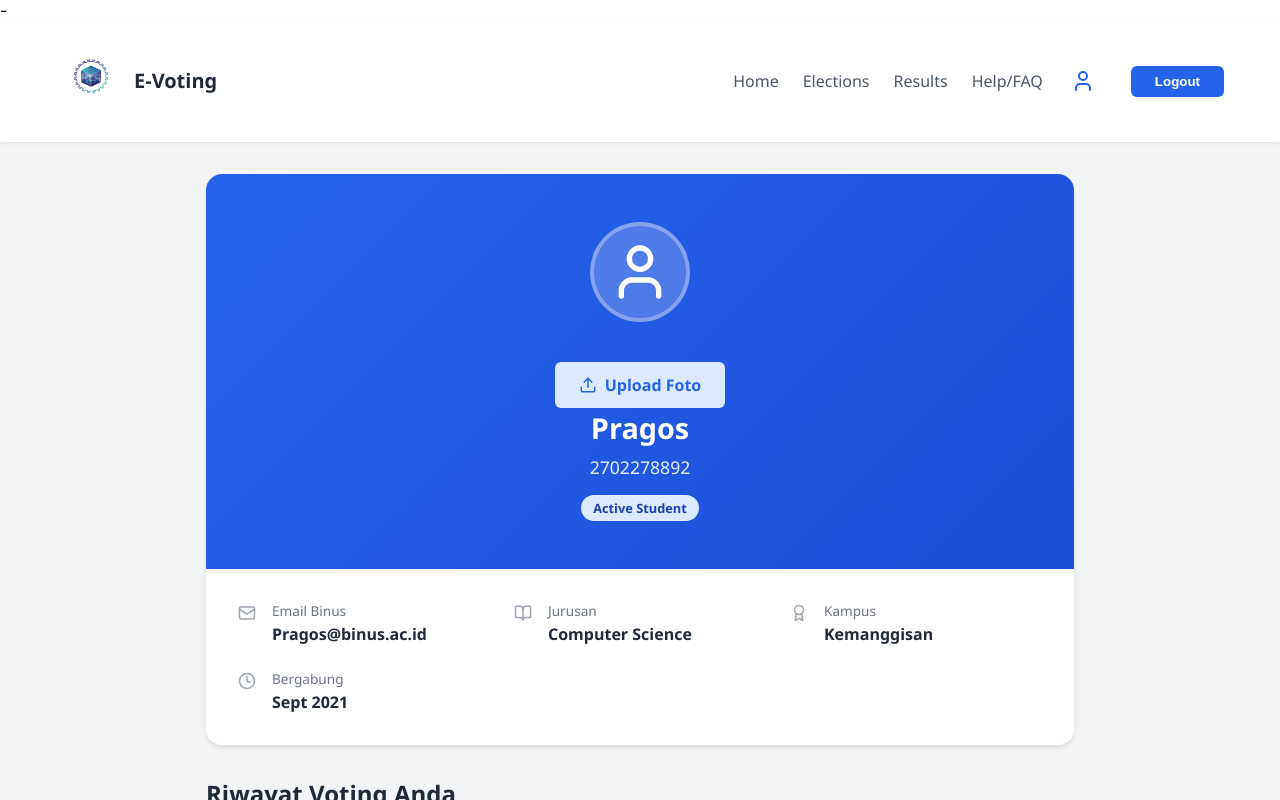
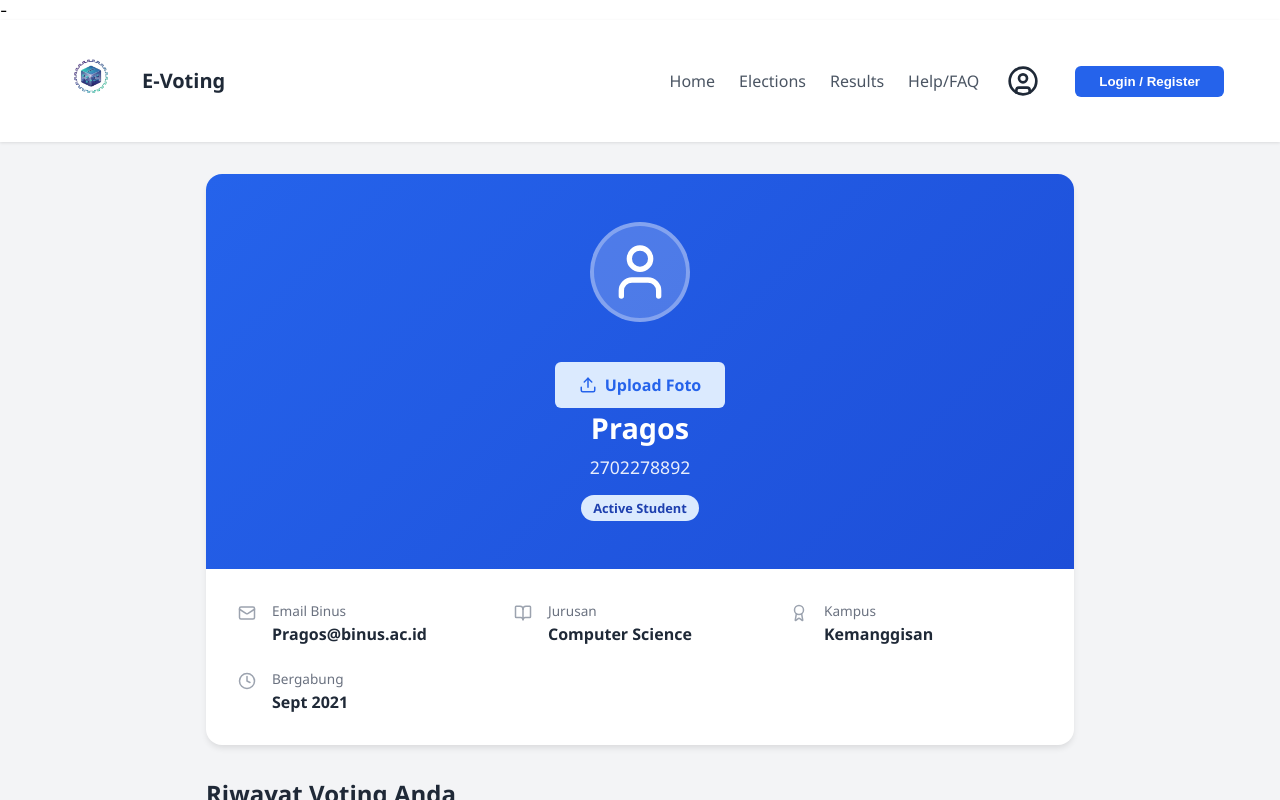
Before and after one commit to Kuuhaku-web/evoting, a React (Create React App) app in the folder evoting/: page / in a window 1280 px wide. Both pictures are taken after a click on the button 1023 px from the left and 81 px from the top of the page. Shown: the top 800 px of the page. Built offline with nearby package versions, Linux system fonts and the light colour scheme.

Commit message:
update navbar profile

```diff
--- a/evoting/src/Election.css
+++ b/evoting/src/Election.css
@@ -31,18 +31,22 @@
   display: flex;
   justify-content: space-between;
   align-items: center;
+  min-height: 90px;
 }
 
 .nav-brand {
   display: flex;
   align-items: center;
-  gap: 0.5rem;
+  gap: 1rem;
+  height: 90px;
 }
 
 .brand-logo {
-  width: 40px;
-  height: 40px;
+  width: 70px !important;
+  height: 70px !important;
   object-fit: contain;
+  min-width: 70px;
+  flex-shrink: 0;
 }
 
 .brand-text {
--- a/evoting/src/Help.css
+++ b/evoting/src/Help.css
@@ -26,18 +26,22 @@
   display: flex;
   justify-content: space-between;
   align-items: center;
+  min-height: 90px;
 }
 
 .nav-brand {
   display: flex;
   align-items: center;
-  gap: 0.5rem;
+  gap: 1rem;
+  height: 90px;
 }
 
 .brand-logo {
-  width: 40px;
-  height: 40px;
+  width: 70px !important;
+  height: 70px !important;
   object-fit: contain;
+  min-width: 70px;
+  flex-shrink: 0;
 }
 
 .brand-text {
--- a/evoting/src/Profile.css
+++ b/evoting/src/Profile.css
@@ -3,6 +3,114 @@
   background-color: #f3f4f6;
   min-height: 100vh;
   font-family: 'Segoe UI', sans-serif;
+}
+
+/* Navigation */
+.navbar {
+  background: white;
+  box-shadow: 0 1px 3px rgba(0,0,0,0.1);
+  position: sticky;
+  top: 0;
+  z-index: 100;
+}
+
+.nav-content {
+  max-width: 1200px;
+  margin: 0 auto;
+  padding: 0.5rem 1rem;
+  display: flex;
+  justify-content: space-between;
+  align-items: center;
+  min-height: 90px;
+}
+
+.nav-brand {
+  display: flex;
+  align-items: center;
+  gap: 1rem;
+  height: 90px;
+}
+
+.brand-logo {
+  width: 70px !important;
+  height: 70px !important;
+  object-fit: contain;
+  min-width: 70px;
+  flex-shrink: 0;
+}
+
+.brand-text {
+  font-size: 1.5rem;
+  font-weight: 700;
+  color: #1f2937;
+  line-height: 1;
+  display: flex;
+  align-items: center;
+}
+
+.nav-links {
+  display: flex;
+  align-items: center;
+  gap: 1.5rem;
+}
+
+.nav-link {
+  color: #4b5563;
+  text-decoration: none;
+  font-weight: 500;
+  transition: color 0.3s;
+  cursor: pointer;
+}
+
+.nav-link:hover {
+  color: #2563eb;
+}
+
+/* Tombol Profile */
+.profile-btn {
+  background: none;
+  border: none;
+  cursor: pointer;
+  padding: 4px;
+  border-radius: 50%;
+  display: flex;
+  align-items: center;
+  justify-content: center;
+  transition: background-color 0.2s;
+  margin-right: 0.5rem;
+}
+
+.profile-btn:hover {
+  background-color: #f3f4f6;
+}
+
+/* Tombol Login/Register */
+.login-btn {
+  background: #2563eb;
+  color: white;
+  border: none;
+  padding: 0.5rem 1.5rem;
+  border-radius: 6px;
+  font-weight: 600;
+  cursor: pointer;
+  transition: background 0.3s;
+}
+
+.login-btn:hover {
+  background: #1d4ed8;
+}
+
+/* User Section */
+.user-section {
+  display: flex;
+  align-items: center;
+  gap: 1rem;
+}
+
+.username {
+  color: #4b5563;
+  font-weight: 600;
+  font-size: 0.95rem;
 }
 
 .profile-container {
--- a/evoting/src/Profile.js
+++ b/evoting/src/Profile.js
@@ -1,5 +1,5 @@
 import React, { useState, useEffect } from "react";
-import { User, Mail, BookOpen, Clock, LogOut, Award, Upload } from "lucide-react";
+import { User, Mail, BookOpen, Clock, LogOut, Award, Upload, UserCircle } from "lucide-react";
 import "./Profile.css"; // Pastikan file css diimport
 
 function Profile({ onNavigate, user, onAuth }) {
@@ -122,14 +122,36 @@ function Profile({ onNavigate, user, onAuth }) {
               Help/FAQ
             </a>
 
-            {/* Tombol Profile Aktif */}
-            <button className="profile-btn active" onClick={() => onNavigate("profile")}>
-              <User size={24} color="#2563eb" />
+            {/* Profile Icon */}
+            <button className="profile-btn" onClick={() => onNavigate("profile")}>
+              <UserCircle size={32} color="#1f2937" />
             </button>
 
-            <button className="login-btn" onClick={handleLogout}>
-              Logout
-            </button>
+            {/* Logout Button */}
+            {currentUser ? (
+              <div style={{ display: 'flex', alignItems: 'center', gap: '1rem' }}>
+                <span className="username" style={{
+                  color: '#4b5563',
+                  fontWeight: '600',
+                  fontSize: '0.95rem'
+                }}>
+                  {currentUser.username}
+                </span>
+                <button className="login-btn" onClick={handleLogout} style={{
+                  display: 'flex',
+                  alignItems: 'center',
+                  gap: '0.5rem',
+                  backgroundColor: '#ef4444'
+                }}>
+                  <LogOut size={18} />
+                  Logout
+                </button>
+              </div>
+            ) : (
+              <button className="login-btn" onClick={() => onNavigate("signup")}>
+                Login / Register
+              </button>
+            )}
           </div>
         </div>
       </nav>
--- a/evoting/src/Result.css
+++ b/evoting/src/Result.css
@@ -32,18 +32,22 @@
   display: flex;
   justify-content: space-between;
   align-items: center;
+  min-height: 90px;
 }
 
 .nav-brand {
   display: flex;
   align-items: center;
-  gap: 0.5rem;
+  gap: 1rem;
+  height: 90px;
 }
 
 .brand-logo {
-  width: 40px;
-  height: 40px;
+  width: 70px !important;
+  height: 70px !important;
   object-fit: contain;
+  min-width: 70px;
+  flex-shrink: 0;
 }
 
 .brand-text {
--- a/evoting/src/UkmDetail.css
+++ b/evoting/src/UkmDetail.css
@@ -27,22 +27,26 @@
 .nav-content {
   max-width: 1200px;
   margin: 0 auto;
-  padding: 1rem 2rem;
+  padding: 0.5rem 1rem;
   display: flex;
   justify-content: space-between;
   align-items: center;
+  min-height: 90px;
 }
 
 .nav-brand {
   display: flex;
   align-items: center;
-  gap: 0.5rem;
+  gap: 1rem;
+  height: 90px;
 }
 
 .brand-logo {
-  width: 40px;
-  height: 40px;
+  width: 70px !important;
+  height: 70px !important;
   object-fit: contain;
+  min-width: 70px;
+  flex-shrink: 0;
 }
 
 .brand-text {
```
